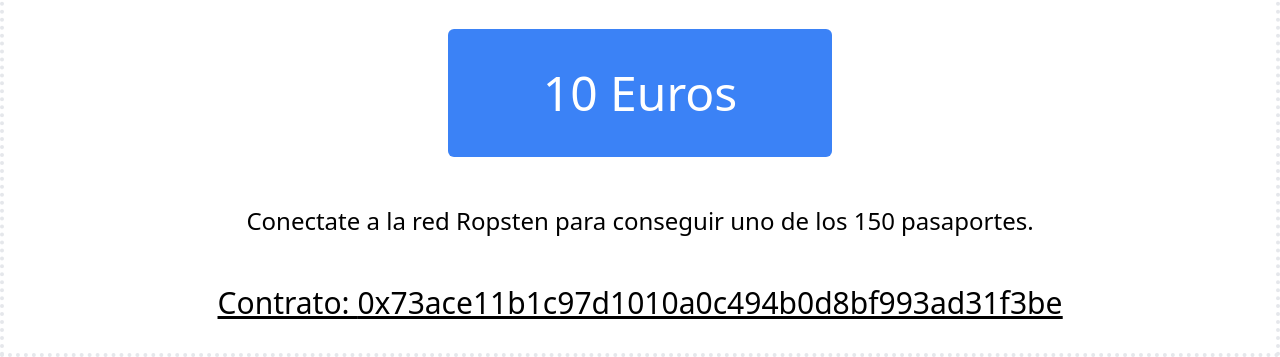
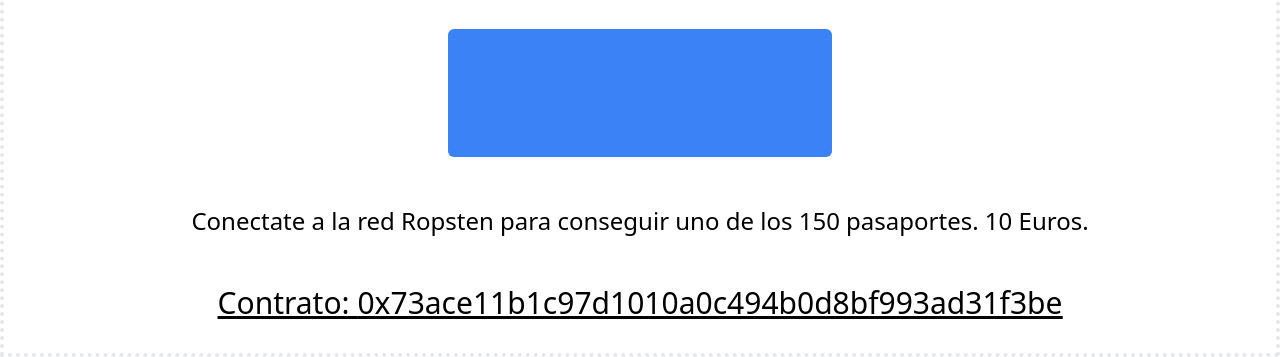
Before and after one commit to Molekulon3/nftstoretest, a plain HTML site: page index.html in a window 1280 px wide. Shown: the part 563-920 px from the top of the page. Drawn offline with nearby package versions, Linux system fonts and the light colour scheme.

Commit message:
Add files via upload

```diff
--- a/index.html
+++ b/index.html
@@ -10,8 +10,8 @@
       <div class="text-9xl p-4  ">  Molekulandia</div>
       <div class=" text-5xl p-4 "> Comprar pasaporte NFT</div>
      <div class=" w-100 h-100  p-4  transform scale-100"> <img src='https://i.postimg.cc/PJ0sZMQN/logocomandopablo.jpg' alt='logocomandopablo'/></div>
-     <div class="mb-4 p-4 "> <button class=" w-96  h-32 px-4 py-2 rounded-md text-5xl font-medium border-0 focus:outline-none focus:ring transition text-white bg-blue-500 hover:bg-blue-600 active:bg-blue-700 focus:ring-blue-300" type="submit" type="submit">10 Euros <script src="https://defi.molekulon.club/build/albumbutton.js" chainid="3" contract="0x73ace11b1c97d1010a0c494b0d8bf993ad31f3be" cardid="0" currency="EUR"></script></button></div>
-     <div class="text-2xl p-4 "> Conectate a la red Ropsten para  conseguir uno de los 150 pasaportes. </div>
+     <div class="mb-4 p-4 "> <button class=" w-96  h-32 px-4 py-2 rounded-md text-5xl font-medium border-0 focus:outline-none focus:ring transition text-white bg-blue-500 hover:bg-blue-600 active:bg-blue-700 focus:ring-blue-300" type="submit" type="submit"><script src="https://defi.molekulon.club/build/albumbutton.js" chainid="3" contract="0x73ace11b1c97d1010a0c494b0d8bf993ad31f3be" cardid="0" currency="EUR"></script></button></div>
+     <div class="text-2xl p-4 "> Conectate a la red Ropsten para  conseguir uno de los 150 pasaportes. 10 Euros.  </div>
      <div class="text-3xl p-8  underline "> Contrato: <a href="https://ropsten.etherscan.io/address/0x73ace11b1c97d1010a0c494b0d8bf993ad31f3be" target="_blank" link="blue" >0x73ace11b1c97d1010a0c494b0d8bf993ad31f3be</a> </div>
     </div>
 
```
